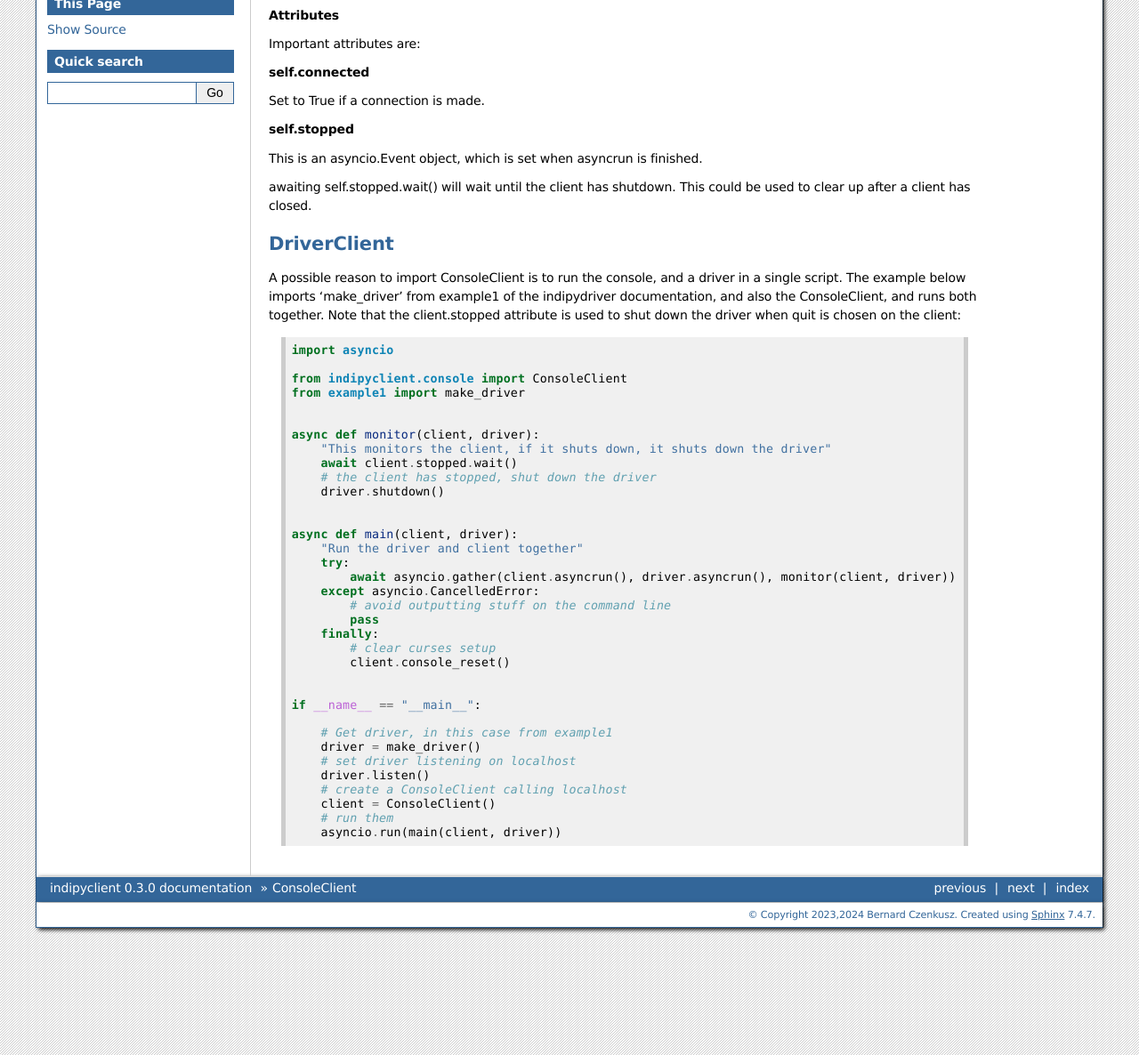
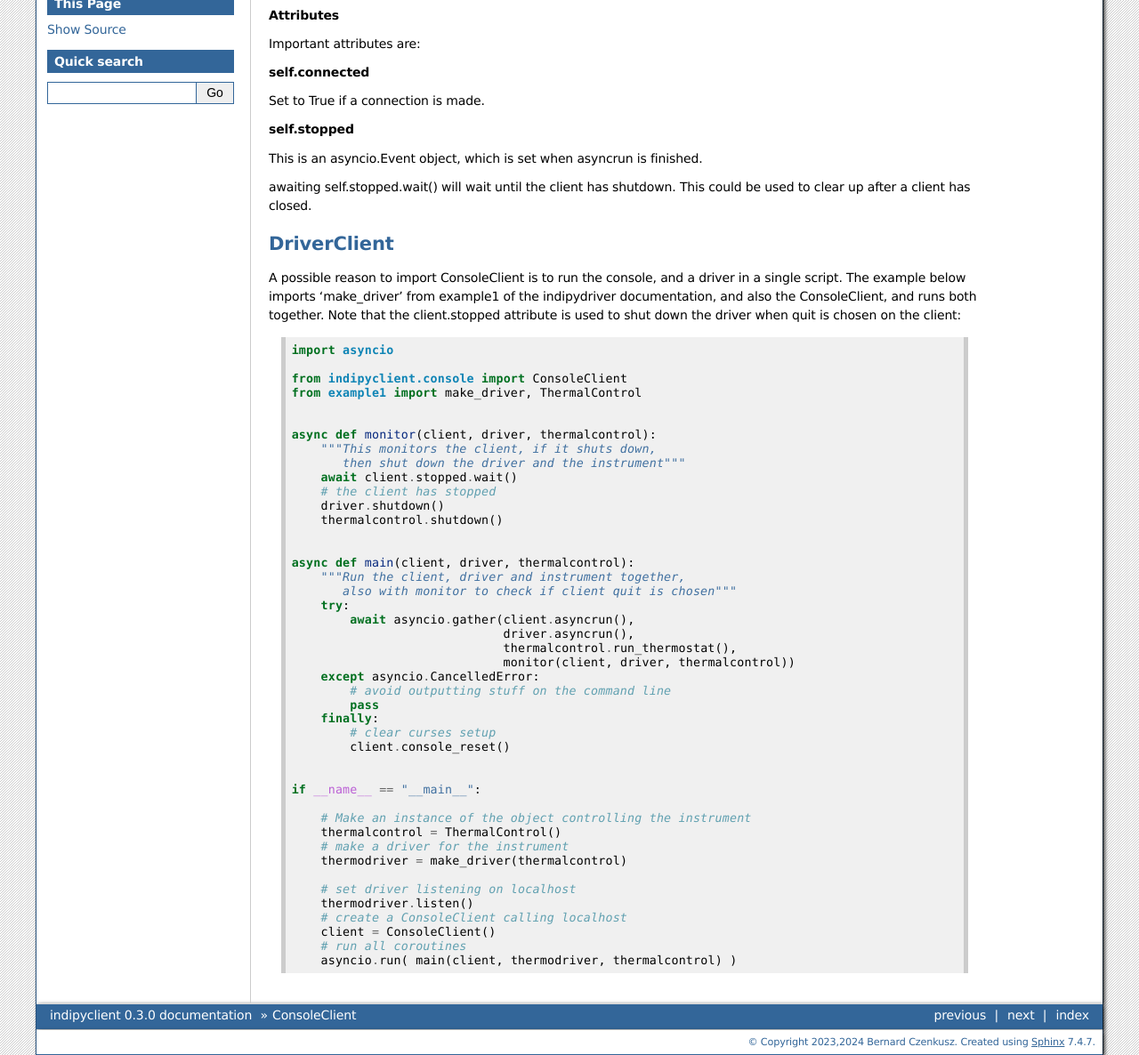
Before and after one commit to bernie-skipole/indipyclient, a Sphinx documentation site: the page built from docs/source/usage/consoleclient.rst, in a window 1280 px wide and 1400 px high, scrolled down 73 px, cut to the strip 214-1400 px from the top of the window. Shown: the whole strip at 89% size. Built offline with Sphinx 7.4.7, drawn with Linux system fonts in a browser that asks for light colours.

Commit message:
Further doc changes

```diff
--- a/docs/source/usage/consoleclient.rst
+++ b/docs/source/usage/consoleclient.rst
@@ -34,20 +34,26 @@
     import asyncio
 
     from indipyclient.console import ConsoleClient
-    from example1 import make_driver
+    from example1 import make_driver, ThermalControl
 
 
-    async def monitor(client, driver):
-        "This monitors the client, if it shuts down, it shuts down the driver"
+    async def monitor(client, driver, thermalcontrol):
+        """This monitors the client, if it shuts down,
+           then shut down the driver and the instrument"""
         await client.stopped.wait()
-        # the client has stopped, shut down the driver
+        # the client has stopped
         driver.shutdown()
+        thermalcontrol.shutdown()
 
 
-    async def main(client, driver):
-        "Run the driver and client together"
+    async def main(client, driver, thermalcontrol):
+        """Run the client, driver and instrument together,
+           also with monitor to check if client quit is chosen"""
         try:
-            await asyncio.gather(client.asyncrun(), driver.asyncrun(), monitor(client, driver))
+            await asyncio.gather(client.asyncrun(),
+                                 driver.asyncrun(),
+                                 thermalcontrol.run_thermostat(),
+                                 monitor(client, driver, thermalcontrol))
         except asyncio.CancelledError:
             # avoid outputting stuff on the command line
             pass
@@ -58,11 +64,14 @@
 
     if __name__ == "__main__":
 
-        # Get driver, in this case from example1
-        driver = make_driver()
+        # Make an instance of the object controlling the instrument
+        thermalcontrol = ThermalControl()
+        # make a driver for the instrument
+        thermodriver = make_driver(thermalcontrol)
+
         # set driver listening on localhost
-        driver.listen()
+        thermodriver.listen()
         # create a ConsoleClient calling localhost
         client = ConsoleClient()
-        # run them
-        asyncio.run(main(client, driver))
+        # run all coroutines
+        asyncio.run( main(client, thermodriver, thermalcontrol) )
```
